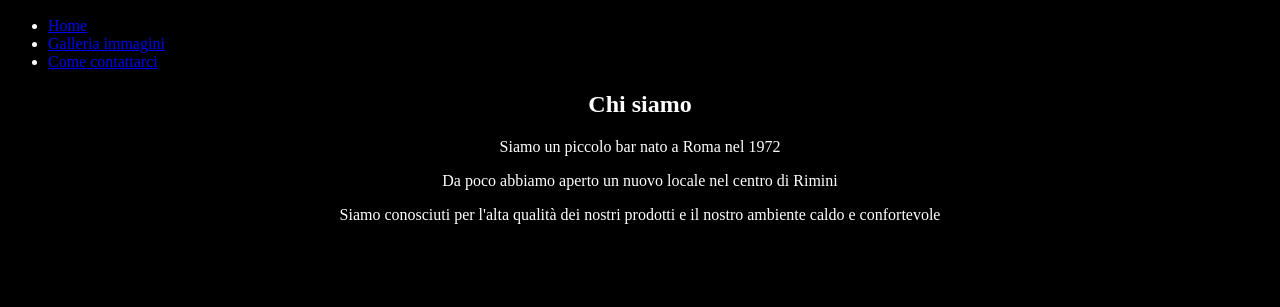
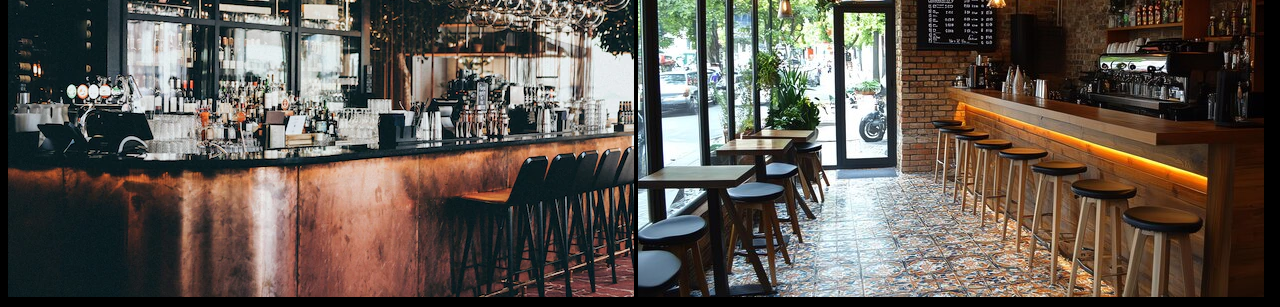
Before and after one commit to Giacomo-Borghesi/SitoCommerciale, a plain HTML site: page about.html in a window 1280 px wide. Shown: the part 128-435 px from the top of the page. Drawn offline with Linux system fonts and the light colour scheme.

Commit message:
about.html

```diff
--- a/about.html
+++ b/about.html
@@ -8,8 +8,8 @@
 <body style="background-color: black;">
     <header>
         <link rel="stylesheet" href="style.css" type="text/css">
-        <img src="image/Bar1.webp" alt="Immagine del bar">
-        <img src="image/Bar2.jpg" alt="immagine 2">
+        <img src="Bar1.webp" alt="Immagine del bar">
+        <img src="Bar2.jpg" alt="immagine 2">
         <h1>Bar del Centro</h1>
     </header>
     <nav>
```
